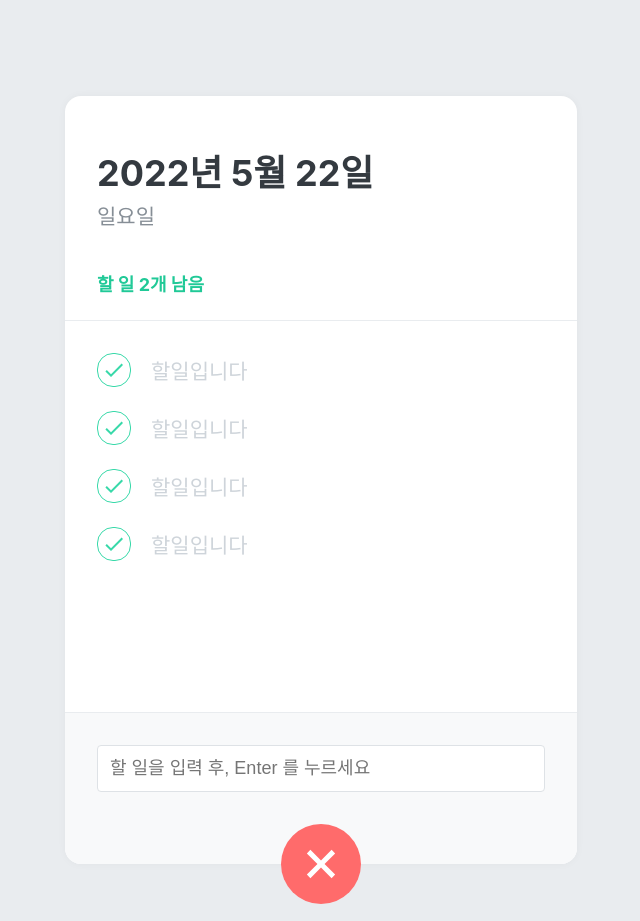
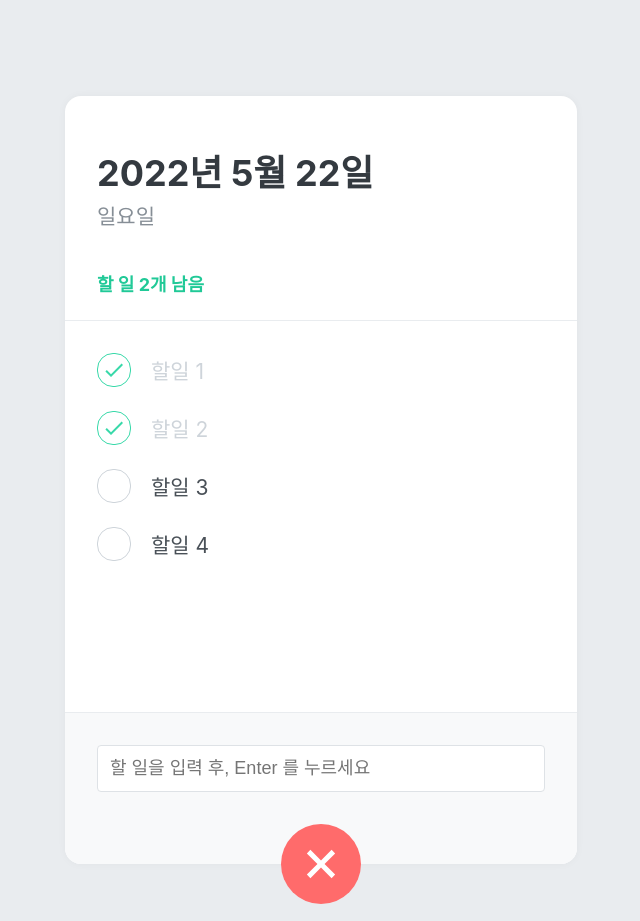
Before and after one commit to qwes98/react-basic-todo-list, a React (Create React App) app: page / in a window 1280 px wide. Shown: the whole page, without its empty margins (319-959 px from the left). Built offline with nearby package versions, Linux system fonts and the light colour scheme.

Commit message:
2차수 - Props, 조건부 렌더링 배운 후 적용 결과

```diff
--- a/src/components/TodoCreate.js
+++ b/src/components/TodoCreate.js
@@ -3,8 +3,11 @@ import './TodoCreate.css';
 import { MdAdd } from 'react-icons/md';
 
 function TodoCreate() {
+  const open = true;
+
   return (
     <>
+      {open && (
         <div className="insert-form-wrapper">
           <form className="insert-form">
             <input
@@ -13,7 +16,8 @@ function TodoCreate() {
             />
           </form>
         </div>
-      <div className="create-btn open">
+      )}
+      <div className={`create-btn ${open && 'open'}`}>
         <MdAdd />
       </div>
     </>
--- a/src/components/TodoItem.js
+++ b/src/components/TodoItem.js
@@ -2,15 +2,13 @@ import React from 'react';
 import './TodoItem.css';
 import { MdDone, MdDelete } from 'react-icons/md';
 
-function TodoItem() {
-  const text = '할일입니다';
-
+function TodoItem({ id, done, text }) {
   return (
     <div className="item-wrapper">
-      <div className="item-check-circle done">
-        <MdDone />
+      <div className={`item-check-circle ${done && 'done'}`}>
+        {done && <MdDone />}
       </div>
-      <div className="item-text done">{text}</div>
+      <div className={`item-text ${done && 'done'}`}>{text}</div>
       <div className="item-remove-btn">
         <MdDelete />
       </div>
--- a/src/components/TodoList.js
+++ b/src/components/TodoList.js
@@ -5,10 +5,24 @@ import './TodoList.css';
 function TodoList() {
   return (
     <div className="list-wrapper">
-      <TodoItem />
-      <TodoItem />
-      <TodoItem />
-      <TodoItem />
+      <TodoItem
+        id={1}
+        text="할일 1"
+        done
+      />
+      <TodoItem
+        id={2}
+        text="할일 2"
+        done
+      />
+      <TodoItem
+        id={3}
+        text="할일 3"
+      />
+      <TodoItem
+        id={4}
+        text="할일 4"
+      />
     </div>
   );
 }
```
Lines whose indentation alone changed are shown as unchanged.
